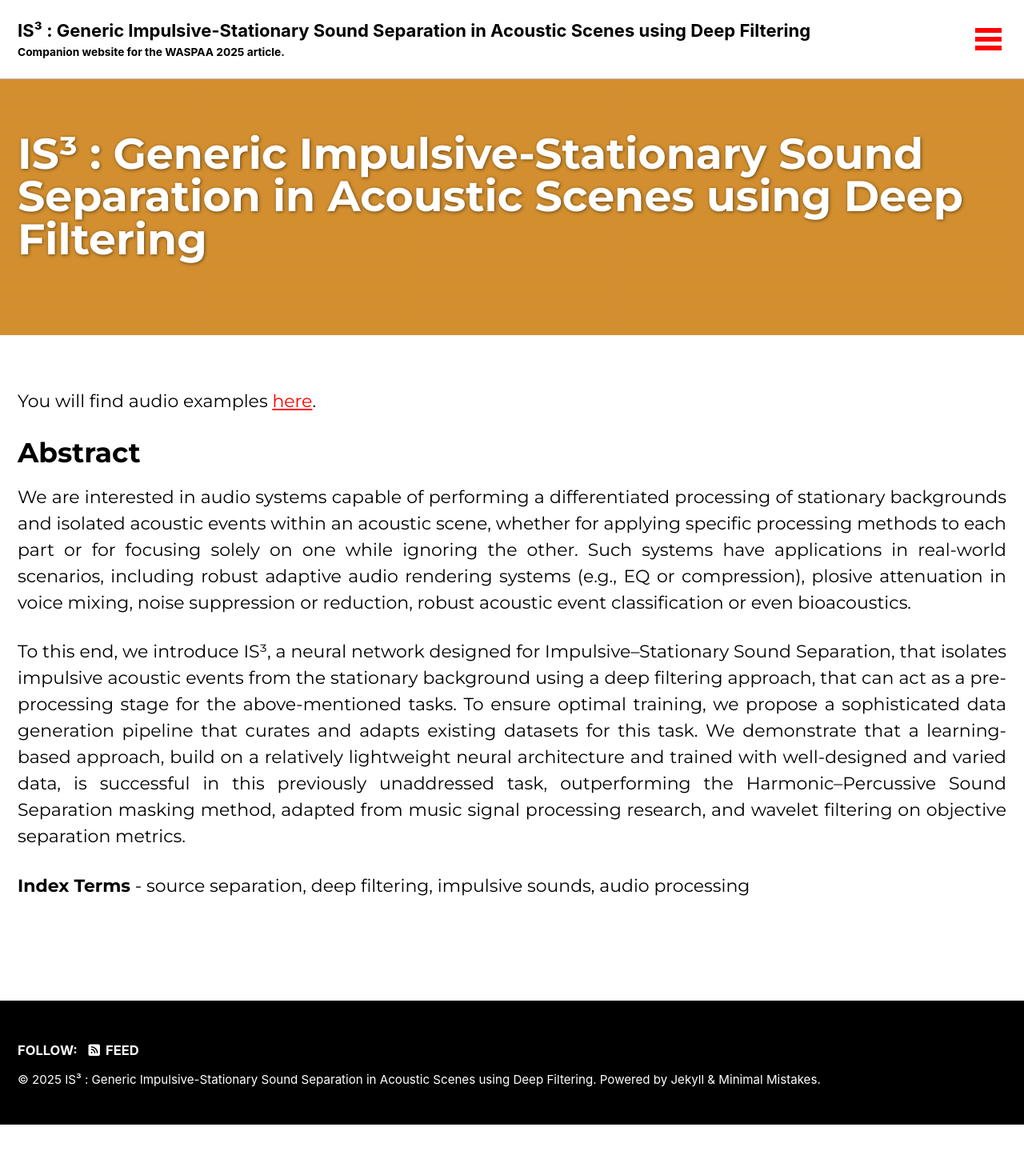
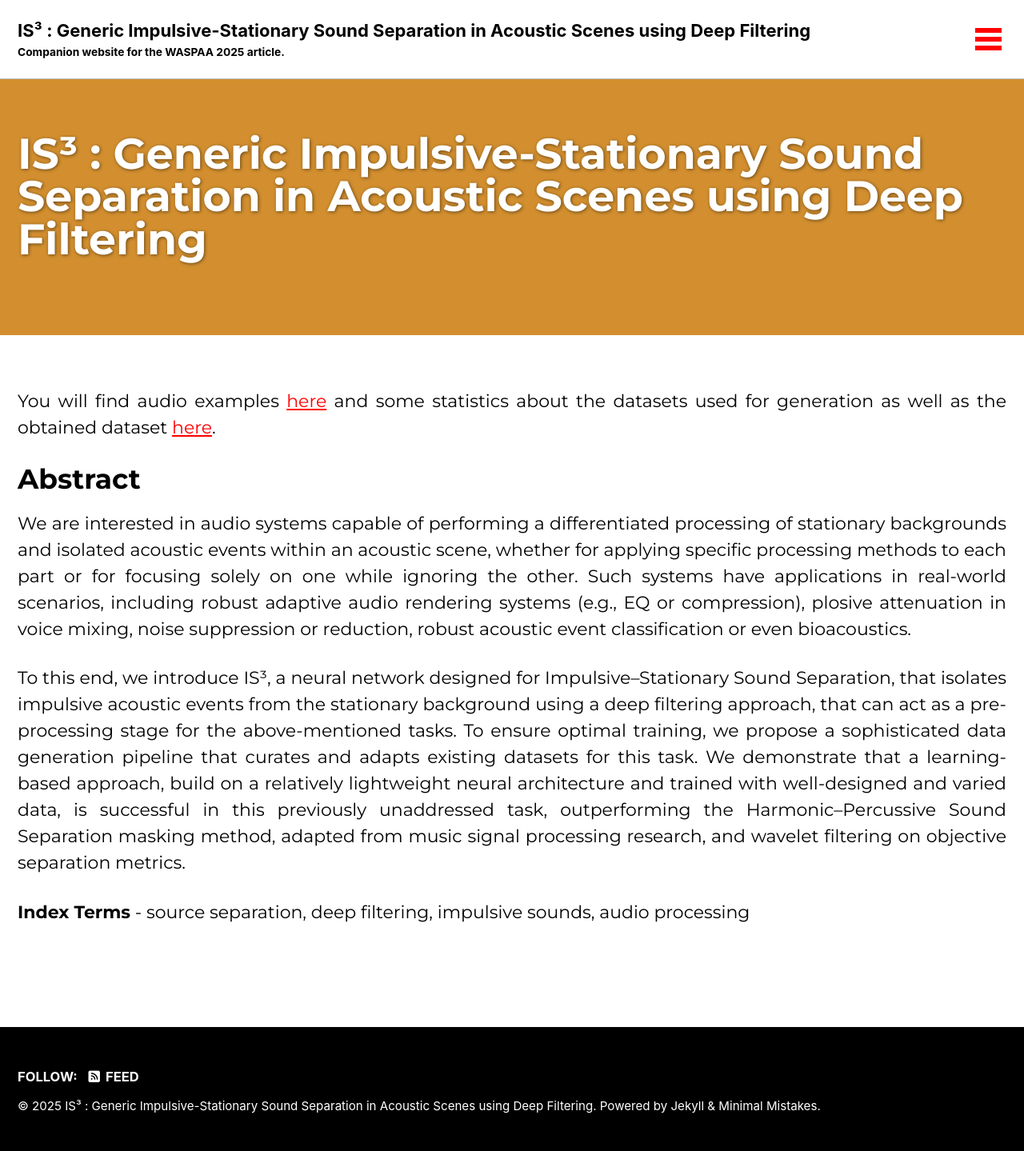
Before and after one commit to ClementineBerger/IS3, a Jekyll site: the page built from docs/_pages/home.md, in a window 1280 px wide. Shown: the whole page at 80% size. Built offline with Jekyll 4.4.1, drawn with Linux system fonts in a browser that asks for light colours; cached includes are drawn as plain includes; before the commit the page ends 1406 px from its top, so only the background shows below that.

Commit message:
update readme and home page

```diff
--- a/docs/_pages/home.md
+++ b/docs/_pages/home.md
@@ -10,7 +10,8 @@ header:
 excerpt: #"title"
 ---
 
-You will find audio examples [here](./audio.md).
+You will find audio examples [here](./audio.md) and some statistics about the datasets used for generation as well as the obtained dataset [here](./data.md).
+{: .text-justify}
 
 # Abstract
 
```
Also changed, not shown: README.md, data/dataset_generation/README.md.
